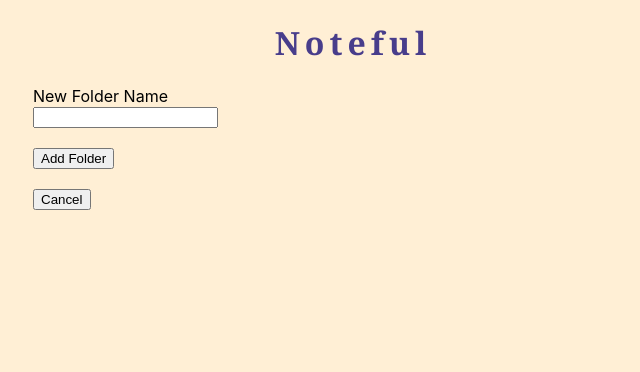
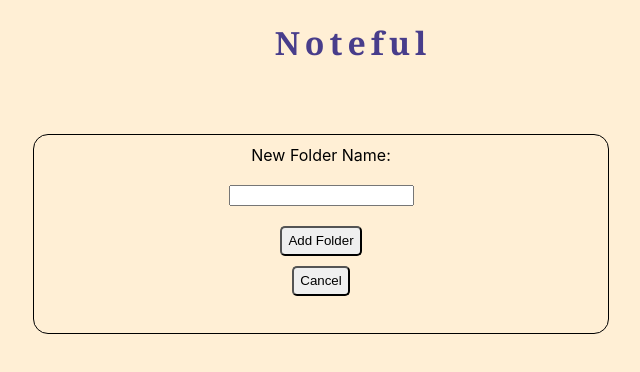
Before and after one commit to jenngonzalez/noteful-app, a React (Create React App) app: page /add-folder in a window 1280 px wide. Shown: the top 372 px of the page, without its empty margins (287-927 px from the left). Built offline with nearby package versions, Linux system fonts and the light colour scheme; no server answers.

Commit message:
added styling

```diff
--- /dev/null
+++ b/src/AddFolder/AddFolder.css
@@ -0,0 +1,30 @@
+.add-folder-form {
+    width: 60%;
+    height: 200px;
+    border: 1px solid black;
+    border-radius: 15px;
+    text-align: center;
+    margin-top: 5%;
+}
+
+.add-folder-form label, .add-folder-form button {
+    margin-left: auto;
+    margin-right: auto;
+    display: block;
+    margin-top: 10px;
+    margin-bottom: 10px;
+}
+
+.add-folder-form input {
+    margin: 10px;
+}
+
+.add-folder-form button {
+    height: 30px;
+    border-radius: 5px;
+}
+
+.add-folder-form button:hover {
+    background: coral;
+    color: white;
+}
--- a/src/AddFolder/AddFolder.js
+++ b/src/AddFolder/AddFolder.js
@@ -2,6 +2,7 @@ import React, { Component } from 'react';
 import NotefulContext from '../Noteful-context';
 import PropTypes from 'prop-types';
 import config from '../config';
+import './AddFolder.css';
 
 
 class AddFolder extends Component {
@@ -59,7 +60,7 @@ class AddFolder extends Component {
         return (
             <form className="add-folder-form" onSubmit={this.handleSubmit}>
                 <label htmlFor="folderName">
-                    New Folder Name
+                    New Folder Name:
                 </label>
                 <input type="text" name="folderName" id="folderName" required>
                 </input>
--- a/src/AddNote/AddNote.css
+++ b/src/AddNote/AddNote.css
@@ -1,12 +1,44 @@
 .add-note-form {
-    display: block
+    width: 60%;
+    height: 500px;
+    display: block;
+    text-align: center;
+    border: 1px solid black;
+    border-radius: 15px;
 }
 
-label {
+.add-note-form label, .add-note-form select {
+    margin-left: auto;
+    margin-right: auto;
     display: block;
+    margin-top: 10px;
+    margin-bottom: 10px;
 }
 
-button {
-    display: block;
+.add-note-form label {
     margin-top: 20px;
 }
+
+.add-note-form input {
+    width: 60%;
+}
+
+.add-note-form select {
+    margin-bottom: 30px;
+}
+
+.add-note-form button {
+    height: 30px;
+    border-radius: 5px;
+    margin-right: 10px;
+}
+
+.add-note-form button:hover {
+    background: coral;
+    color: white;
+}
+
+#noteContent {
+    height: 200px;
+    width: 60%;
+}
--- a/src/AddNote/AddNote.js
+++ b/src/AddNote/AddNote.js
@@ -72,17 +72,19 @@ class AddNote extends Component {
         return(
             <form className="add-note-form" onSubmit={this.handleSubmit}>
                 <label htmlFor="noteName">
-                    Note Name
+                    Note Name:
                 </label>
                 <input type="text" name="noteName" id="noteName" required>
                 </input>
                 <label htmlFor="noteContent">
-                    Note Content
+                    Note Content:
                 </label>
-                <input type="text" name="noteContent" id="noteContent">
-                </input>
+                {/* <input type="text" name="noteContent" id="noteContent">
+                </input> */}
+                <textarea name="noteContent" id="noteContent">
+                </textarea>
                 <label htmlFor="noteFolder">
-                    Select Folder
+                    Select Folder:
                 </label>
                 <select name="noteFolder" id="noteFolder">
                     {folderList}
--- a/src/App.css
+++ b/src/App.css
@@ -31,3 +31,7 @@ header a {
     width: 75%;
     /* border: 2px solid red; */
 }
+
+button:hover {
+    cursor: pointer
+}
--- a/src/Notes/Main-notes.css
+++ b/src/Notes/Main-notes.css
@@ -19,3 +19,18 @@
 .note-list li:hover {
     background: cyan;
 }
+
+
+#new-note {
+    background: darkolivegreen;
+    color: peachpuff;
+}
+
+#new-note:hover {
+    background: yellow;
+    color: coral;
+}
+
+.main-notes a {
+    text-decoration: none;
+}
--- a/src/Notes/Main-notes.js
+++ b/src/Notes/Main-notes.js
@@ -30,10 +30,13 @@ export default class MainNotes extends Component {
             <div className="main-notes">
                 <ul className="note-list">
                     {allNotes}
+                    <Link to="add-note">
+                        <li id="new-note">
+                            Add New Note
+                        </li>
+                    </Link>
                 </ul>
-                <button>
-                <Link to="/add-note">Add New Note</Link>
-                </button>
+                {/* <Link to="/add-note"><button>Add New Note</button></Link> */}
             </div>
         )
     }
--- a/src/Sidebar/Main-sidebar.css
+++ b/src/Sidebar/Main-sidebar.css
@@ -10,10 +10,8 @@
     text-align: center;
     padding-bottom: 20px;
     padding-top: 20px;
-    /* border: 1px solid blue; */
     border-radius: 15px;
     background: peachpuff;
-    /* color: aqua; */
     margin-bottom: 10px;
 }
 
@@ -26,6 +24,17 @@
     background: coral;
 }
 
-/* .current {
-    border: 2px solid black;
-} */
+
+#new-folder {
+    background: darkolivegreen;
+    color: peachpuff;
+}
+
+#new-folder:hover {
+    background: yellow;
+    color: coral;
+}
+
+.main-sidebar a {
+    text-decoration: none;
+}
--- a/src/Sidebar/Main-sidebar.js
+++ b/src/Sidebar/Main-sidebar.js
@@ -27,8 +27,13 @@ export default class MainSidebar extends Component {
             <div className="main-sidebar">
                 <ul className="folder-list">
                  {sidebarFolders}
+
+                    <Link to='/add-folder'>
+                        <li id="new-folder">
+                            Add New Folder
+                        </li>
+                    </Link>
                 </ul>
-                <Link to='/add-folder'>Add New Folder</Link>
             </div>
         )
     }
```
